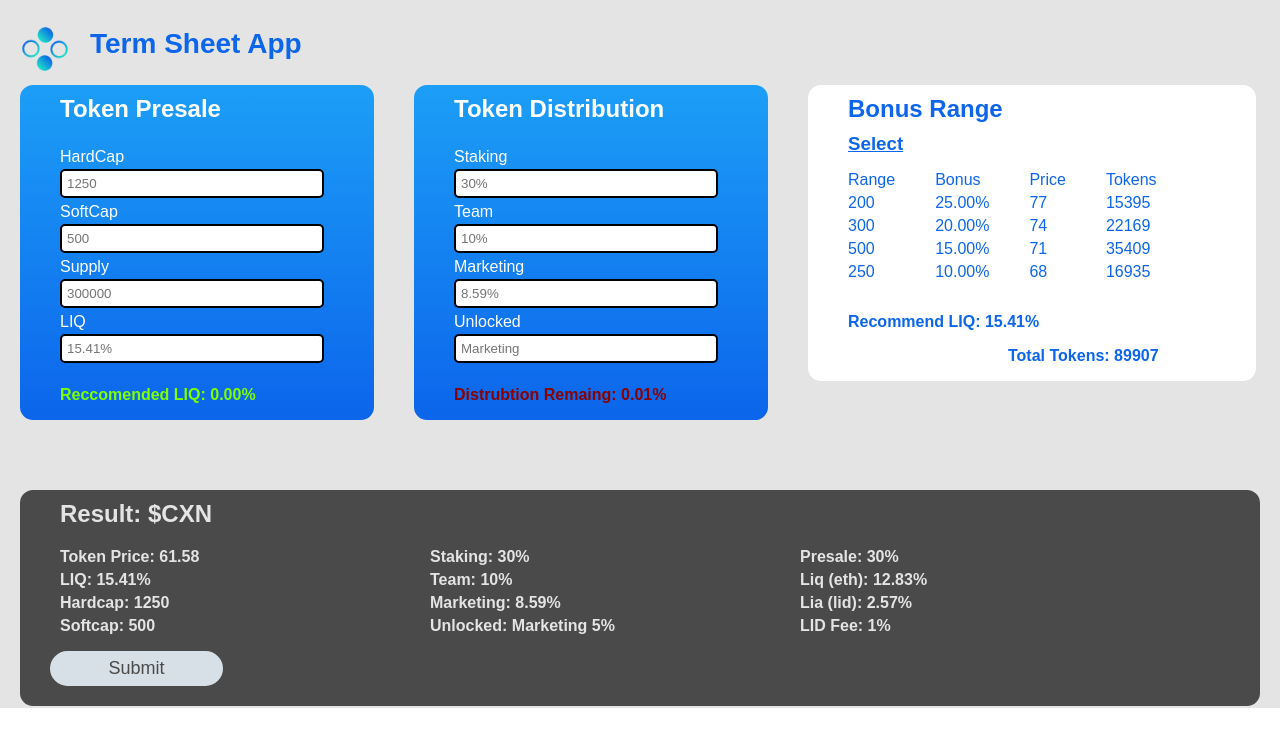
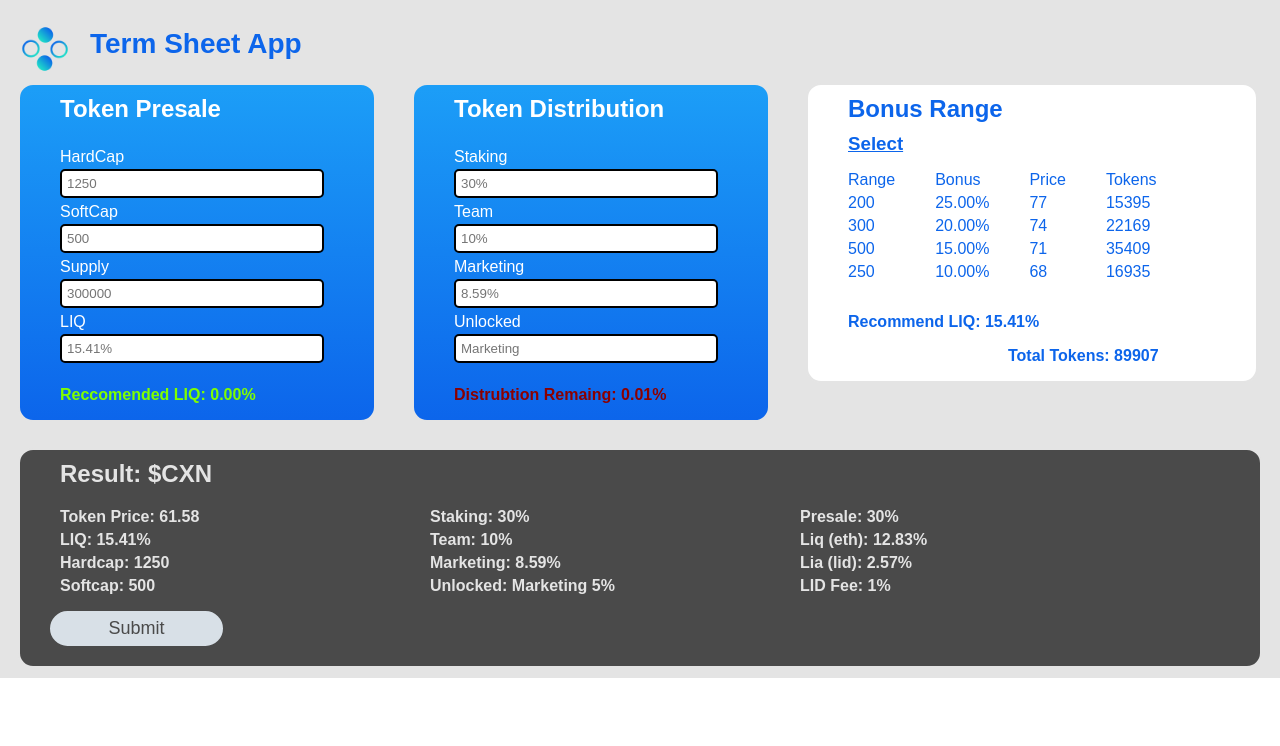
Before and after one commit to Klongrich/TermSheet_UI, a React (Create React App) app: page / in a window 1280 px wide. Shown: the top 746 px of the page. Built offline with nearby package versions, Linux system fonts and the light colour scheme.

Commit message:
small refactor / clean up

```diff
--- a/src/App.js
+++ b/src/App.js
@@ -4,9 +4,6 @@ import { CSVLink } from "react-csv";
 
 import data from './data.json';
 import LidLogo from './images/logo-lid.png';
-
-//import {get_liq_percentage} from './utils/calculate_bonus'
-import {useHardCap} from './state/index'
 
 import BonusRange from './components/BonusRange'
 import Result from './components/Result'
@@ -16,6 +13,7 @@ const Container = styled.div`
   background-color: #E4E4E4;;
   margin-top: -20px;
   padding-top: 20px;
+  padding-bottom: 10px;
 
   div {
     background-color: #4A4A4A;
@@ -249,11 +247,7 @@ function App() {
             ethLiq={ethLiq}
             lidLiq={lidLiq}
             csvData={csvData}/>
-
     </Container>
-
-    {/* For Debugging */}
-    {/* <p> {get_liq_percentage(supply , hardcap)}</p> */}
     </>
 
   )
--- a/src/components/BonusRange.js
+++ b/src/components/BonusRange.js
@@ -106,7 +106,7 @@ const customStyles = {
   }
 };
 
-const ChangePointer = styled.div`
+const SelectBonusStructer = styled.div`
     border: 2px solid #E4E4E4;
     border-radius: 15px;
     padding: 0px;
@@ -306,9 +306,9 @@ export default function BonusRange ({token_price, supply, hardcap}) {
                 <h2 ref={_subtitle => (subtitle = _subtitle)}> Select Bonus Structure </h2>
 
                 {bonusOptions.map(data =>
-                    <ChangePointer>
+                    <SelectBonusStructer>
                     <p onClick={() => updateBonusData(data.info)}> ({data.type}) </p>
-                    </ChangePointer>
+                    </SelectBonusStructer>
                 )}
 
                 <h3  Style="Color: #f00 ">Create Own</h3>
--- a/src/components/Result.js
+++ b/src/components/Result.js
@@ -3,7 +3,6 @@ import styled from "styled-components";
 import { CSVLink } from "react-csv";
 
 import get_token_price from '../utils/calculate_toke_price'
-import {useHardCap} from '../state/index'
 
 import data from '../data.json';
 
@@ -11,8 +10,7 @@ const ResultsContainer = styled.div`
   font-family: Gotham, sans-serif;
   background-color:#737373;
 
-  margin-top: 5px;
-  margin-bottom: 40px;
+  margin-top: -35px;
 
   font-weight: bold;
 
```
